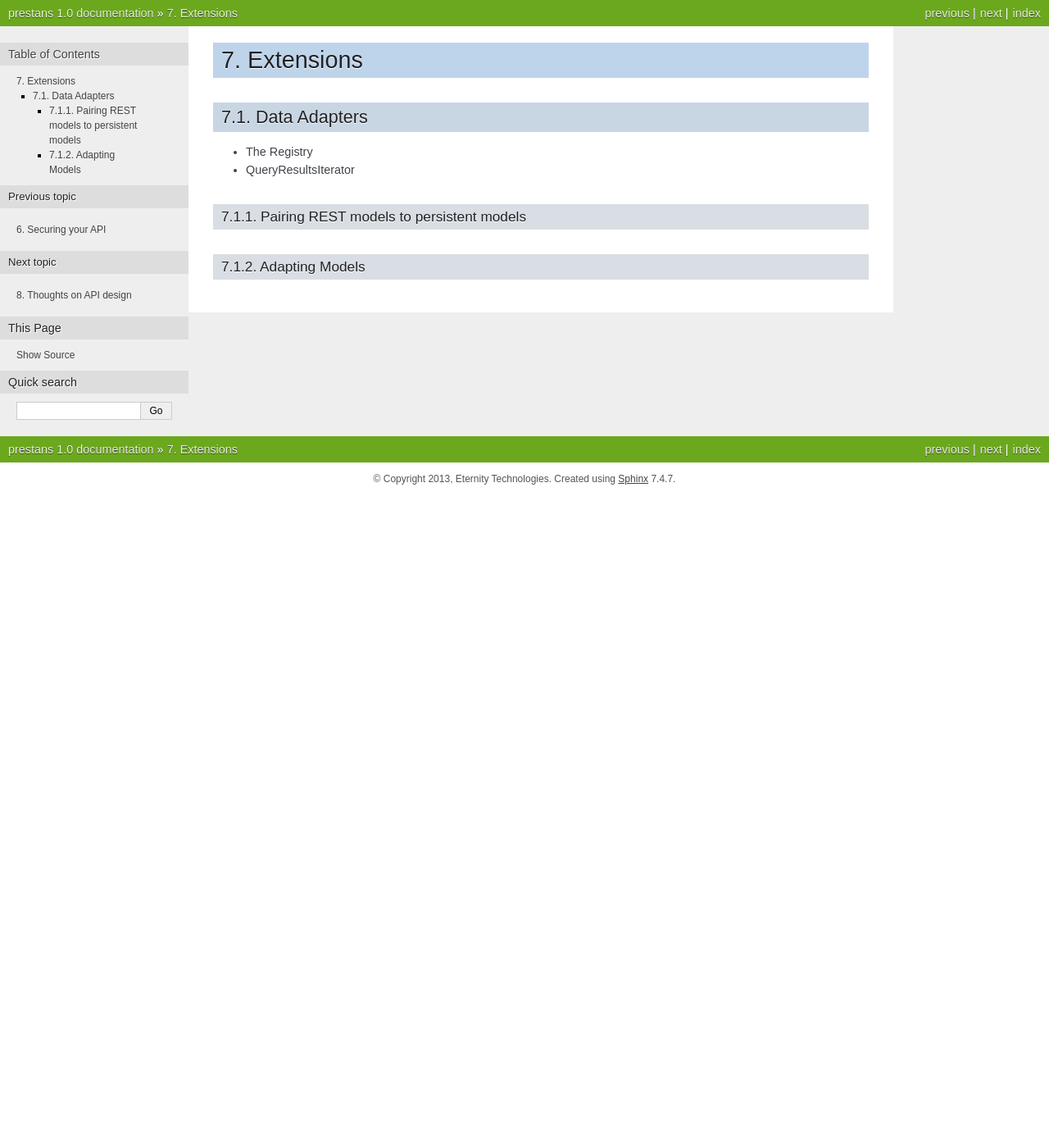
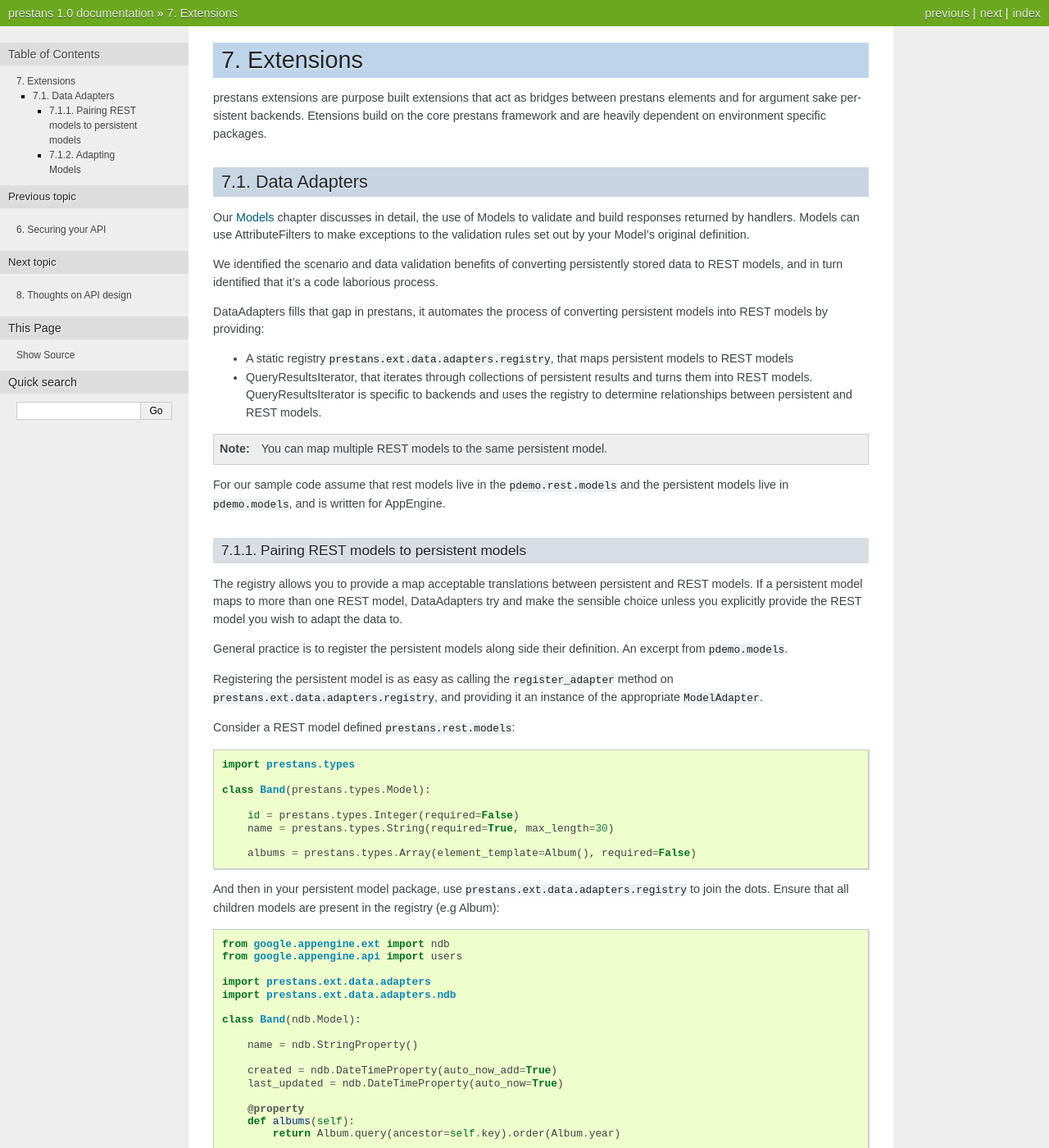
Before and after one commit to anomaly/prestans-docs, a Sphinx documentation site: the page built from source/ext.rst, in a window 1280 px wide and 1400 px high. Shown: the whole window at 82% size. Built offline with Sphinx 7.4.7, drawn with Linux system fonts in a browser that asks for light colours; some of the changed text lies outside the part shown.

Commit message:
Registry example complete

```diff
--- a/source/ext.rst
+++ b/source/ext.rst
@@ -2,14 +2,116 @@
 Extensions
 ==========
 
+prestans extensions are purpose built extensions that act as bridges between prestans elements and for argument sake persistent backends. Etensions build on the core prestans framework and are heavily dependent on environment specific packages.
+
 Data Adapters
 =============
 
-* The Registry
-* QueryResultsIterator
+Our :doc:`models` chapter discusses in detail, the use of Models to validate and build responses returned by handlers. Models can use AttributeFilters to make exceptions to the validation rules set out by your Model's original definition.
+
+We identified the scenario and data validation benefits of converting persistently stored data to REST models, and in turn identified that it's a code laborious process.
+
+DataAdapters fills that gap in prestans, it automates the process of converting persistent models into REST models by providing:
+
+* A static registry ``prestans.ext.data.adapters.registry``, that maps persistent models to REST models
+* QueryResultsIterator, that iterates through collections of persistent results and turns them into REST models. QueryResultsIterator is specific to backends and uses the registry to determine relationships between persistent and REST models.
+
+.. note:: You can map multiple REST models to the same persistent model.
+
+For our sample code assume that rest models live in the ``pdemo.rest.models`` and the persistent models live in ``pdemo.models``, and is written for AppEngine.
 
 Pairing REST models to persistent models
 ----------------------------------------
 
+The registry allows you to provide a map acceptable translations between persistent and REST models. If a persistent model maps to more than one REST model, DataAdapters try and make the sensible choice unless you explicitly provide the REST model you wish to adapt the data to.
+
+General practice is to register the persistent models along side their definition. An excerpt from ``pdemo.models``.
+
+Registering the persistent model is as easy as calling the ``register_adapter`` method on ``prestans.ext.data.adapters.registry``, and providing it an instance of the appropriate ``ModelAdapter``.
+
+Consider a REST model defined ``prestans.rest.models``:
+
+.. code-block:: python
+
+    import prestans.types
+
+    class Band(prestans.types.Model):
+
+        id = prestans.types.Integer(required=False)
+        name = prestans.types.String(required=True, max_length=30)
+
+        albums = prestans.types.Array(element_template=Album(), required=False)
+
+
+And then in your persistent model package, use ``prestans.ext.data.adapters.registry`` to join the dots. Ensure that all children models are present in the registry (e.g Album):
+
+.. code-block:: python
+
+    from google.appengine.ext import ndb
+    from google.appengine.api import users
+
+    import prestans.ext.data.adapters
+    import prestans.ext.data.adapters.ndb
+
+    class Band(ndb.Model):
+
+        name = ndb.StringProperty()
+
+        created = ndb.DateTimeProperty(auto_now_add=True)
+        last_updated = ndb.DateTimeProperty(auto_now=True)
+
+        @property
+        def albums(self):
+            return Album.query(ancestor=self.key).order(Album.year)
+
+        @property
+        def id(self):
+            return self.key.id()
+
+    # Register the persistent model to adapt to the Band rest model, also
+    # ensure that Album is registered for the children models to adapt
+    prestans.ext.data.adapters.registry.register_adapter(
+        prestans.ext.data.adapters.ndb.ModelAdapter(
+            rest_model_class=pdemo.rest.models.Band,
+            persistent_model_class=Band
+        )
+    )
+
+This
+
 Adapting Models
 ---------------
+
+.. code-block:: python
+
+    from google.appengine.ext import ndb
+
+    import pdemo.models
+    import pdemo.rest.handlers
+    import pdemo.rest.models
+
+    import prestans.ext.data.adapters.ndb
+    import prestans.handlers
+    import prestans.parsers
+    import prestans.rest
+
+    class CollectionRequestParser(prestans.parsers.RequestParser):
+
+    GET = prestans.parsers.ParserRuleSet(
+        response_attribute_filter_template=prestans.parsers.AttributeFilter.from_model(pdemo.rest.models.Band())
+    )
+
+    class BandCollection(pdemo.rest.handlers.Base):
+
+        request_parser = CollectionRequestParser()
+
+        def get(self):
+
+            bands = pdemo.models.Band().query()
+
+            response = pdemo.rest.models.Response()
+            response.count = bands.count()
+            response.results = prestans.ext.data.adapters.ndb.QueryResultIterator(bands, pdemo.rest.models.Band)
+
+            self.response.http_status = prestans.rest.STATUS.OK
+            self.response.body = prestans.ext.data.adapters.ndb.QueryResultIterator(bands, pdemo.rest.models.Band)
```
